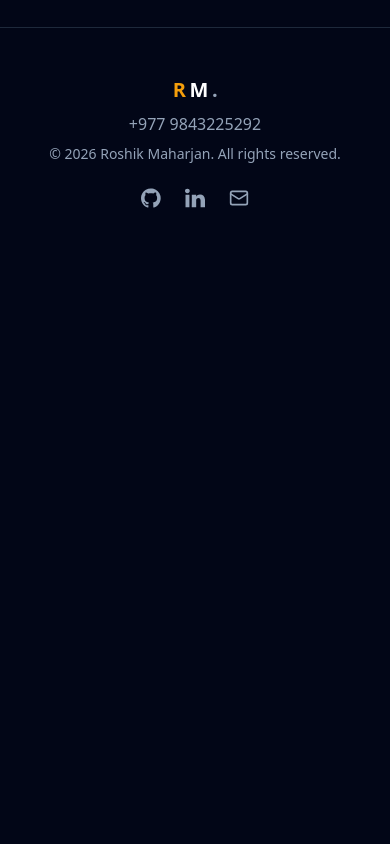
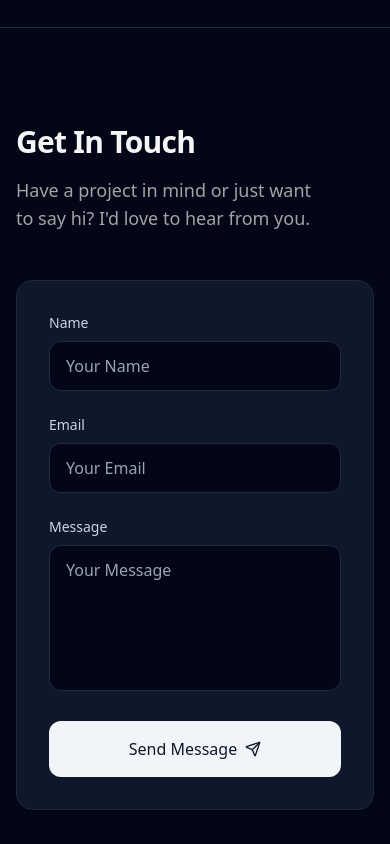
Before and after one commit to Roshik9841/Portfolio, a React (Vite) app: page / in a window 390 px wide. Shown: the part 6820-7664 px from the top of the page. Before the commit the page ends 7076 px from the top, so only its background shows below. Built offline with nearby package versions, Linux system fonts and the light colour scheme.

Commit message:
Contact section createD

```diff
--- a/package.json
+++ b/package.json
@@ -10,6 +10,7 @@
     "preview": "vite preview"
   },
   "dependencies": {
+    "axios": "^1.16.0",
     "clsx": "^2.1.1",
     "framer-motion": "^12.38.0",
     "lucide-react": "^1.14.0",
--- /dev/null
+++ b/src/components/sections/Contact.jsx
@@ -0,0 +1,137 @@
+import { motion } from "framer-motion";
+import { useState } from "react";
+import { SectionHeading } from "../ui/SectionHeading";
+import { Send, CheckCircle, AlertCircle } from "lucide-react";
+import axios from "axios";
+
+
+export function Contact() {
+  const [status, setStatus] = useState("idle");
+
+  const handleSubmit = async (e) => {
+    e.preventDefault();
+    setStatus("submitting");
+
+    const form = e.target;
+    const data = new FormData(form);
+
+    try {
+      const response = await axios.post("https://formspree.io/f/mqenyozl", data, {
+        headers: {
+          Accept: "application/json",
+        },
+      });
+
+      if (response.status === 200) {
+        setStatus("success");
+        form.reset();
+      } else {
+        setStatus("error");
+      }
+    } catch (error) {
+      setStatus("error");
+    }
+
+    setTimeout(() => {
+      if (status !== "idle") setStatus("idle");
+    }, 5000);
+  };
+
+  return (
+    <section id="contact" className="py-24 bg-slate-50 dark:bg-slate-950 border-t border-slate-100 dark:border-slate-800">
+      <div className="max-w-4xl mx-auto px-4 sm:px-6 lg:px-8">
+        <SectionHeading
+          title="Get In Touch"
+          subtitle="Have a project in mind or just want to say hi? I'd love to hear from you."
+        />
+
+        <motion.div
+          initial={{ opacity: 0, y: 20 }}
+          whileInView={{ opacity: 1, y: 0 }}
+          viewport={{ once: true, margin: "-100px" }}
+          transition={{ duration: 0.6 }}
+          className="bg-white dark:bg-slate-900 border border-slate-200 dark:border-slate-800 rounded-2xl shadow-sm overflow-hidden"
+        >
+          <div className="p-8 md:p-10">
+            <form onSubmit={handleSubmit} className="space-y-6">
+              <div className="grid grid-cols-1 md:grid-cols-2 gap-6">
+                <div className="space-y-2">
+                  <label htmlFor="name" className="block text-sm font-medium text-slate-700 dark:text-slate-300">
+                    Name
+                  </label>
+                  <input
+                    type="text"
+                    id="name"
+                    name="name"
+                    required
+                    className="w-full px-4 py-3 rounded-xl bg-slate-50 dark:bg-slate-950 border border-slate-200 dark:border-slate-800 text-slate-900 dark:text-slate-100 focus:ring-2 focus:ring-amber-500/50 focus:border-amber-500 outline-none transition-colors"
+                    placeholder="Your Name"
+                  />
+                </div>
+                <div className="space-y-2">
+                  <label htmlFor="email" className="block text-sm font-medium text-slate-700 dark:text-slate-300">
+                    Email
+                  </label>
+                  <input
+                    type="email"
+                    id="email"
+                    name="email"
+                    required
+                    className="w-full px-4 py-3 rounded-xl bg-slate-50 dark:bg-slate-950 border border-slate-200 dark:border-slate-800 text-slate-900 dark:text-slate-100 focus:ring-2 focus:ring-amber-500/50 focus:border-amber-500 outline-none transition-colors"
+                    placeholder="Your Email"
+                  />
+                </div>
+              </div>
+
+              <div className="space-y-2">
+                <label htmlFor="message" className="block text-sm font-medium text-slate-700 dark:text-slate-300">
+                  Message
+                </label>
+                <textarea
+                  id="message"
+                  name="message"
+                  required
+                  rows={5}
+                  className="w-full px-4 py-3 rounded-xl bg-slate-50 dark:bg-slate-950 border border-slate-200 dark:border-slate-800 text-slate-900 dark:text-slate-100 focus:ring-2 focus:ring-amber-500/50 focus:border-amber-500 outline-none transition-colors resize-none"
+                  placeholder="Your Message"
+                />
+              </div>
+
+              <button
+                type="submit"
+                disabled={status === "submitting"}
+                className="w-full sm:w-auto inline-flex items-center justify-center gap-2 px-8 py-4 bg-slate-900 dark:bg-slate-100 text-white dark:text-slate-900 rounded-xl font-medium hover:bg-slate-800 dark:hover:bg-white focus:ring-4 focus:ring-slate-200 dark:focus:ring-slate-800 transition-all disabled:opacity-70 disabled:cursor-not-allowed"
+              >
+                {status === "submitting" ? (
+                  <span className="inline-flex items-center gap-2">
+                    <motion.div
+                      animate={{ rotate: 360 }}
+                      transition={{ duration: 1, repeat: Infinity, ease: "linear" }}
+                      className="w-5 h-5 border-2 border-white/30 dark:border-slate-900/30 border-t-white dark:border-t-slate-900 rounded-full"
+                    />
+                    Sending...
+                  </span>
+                ) : status === "success" ? (
+                  <span className="inline-flex items-center gap-2 text-emerald-400 dark:text-emerald-600">
+                    <CheckCircle className="w-5 h-5" />
+                    Sent Successfully
+                  </span>
+                ) : status === "error" ? (
+                  <span className="inline-flex items-center gap-2 text-red-400 dark:text-red-600">
+                    <AlertCircle className="w-5 h-5" />
+                    Error Sending
+                  </span>
+                ) : (
+                  <span className="inline-flex items-center gap-2">
+                    Send Message
+                    <Send className="w-4 h-4" />
+                  </span>
+                )}
+              </button>
+            </form>
+          </div>
+        </motion.div>
+      </div>
+    </section>
+  );
+}
--- a/src/components/sections/Navbar.jsx
+++ b/src/components/sections/Navbar.jsx
@@ -8,6 +8,7 @@ const navLinks = [
   { name: "Skills", href: "#skills" },
   { name: "Experience", href: "#experience" },
   { name: "Projects", href: "#projects" },
+  { name: "Contact", href: "#contact" },
 ];
 
 export function Navbar() {
--- a/src/pages/home.jsx
+++ b/src/pages/home.jsx
@@ -4,6 +4,7 @@ import { About } from "../components/sections/About";
 import { Skills } from "../components/sections/Skills";
 import { Experience } from "../components/sections/Experience";
 import { Projects } from "../components/sections/Projects";
+import { Contact } from "../components/sections/Contact";
 import { Footer } from "../components/sections/Footer";
 
 export function Home() {
@@ -16,6 +17,7 @@ export function Home() {
         <Skills />
         <Experience />
         <Projects />
+        <Contact />
       </main>
       <Footer />
     </div>
```
Also changed, not shown: 1 other file (tests, documents, lock files or other folders).
